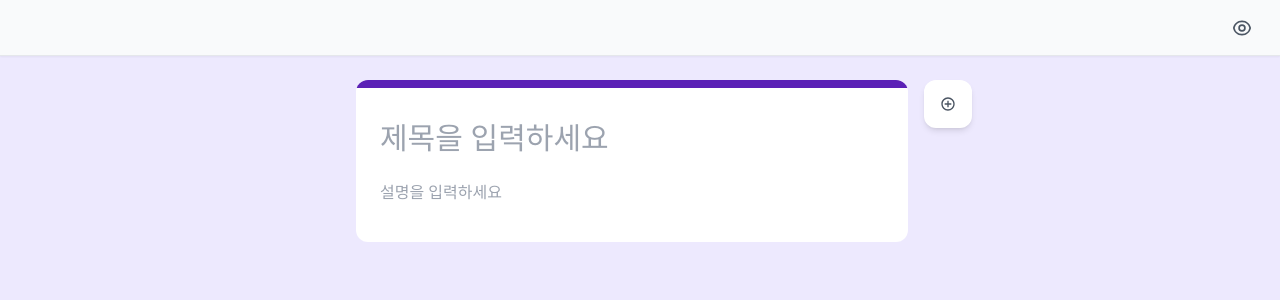
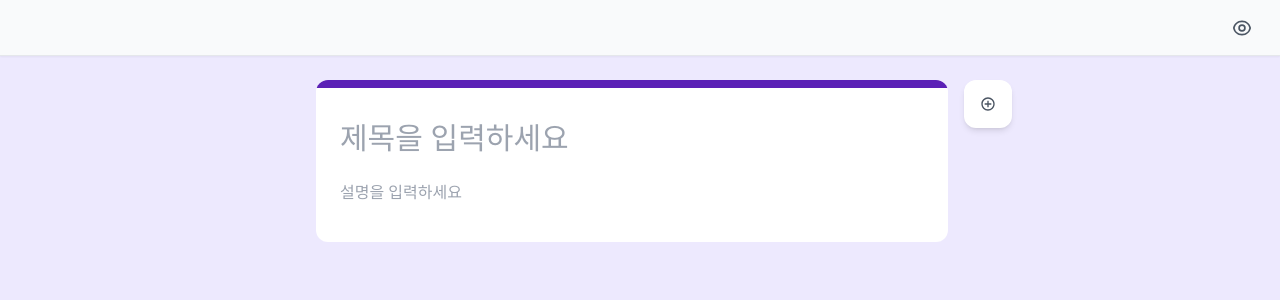
Before and after one commit to bh2980/googleFormClone, a React (Vite) app: page /editor in a window 1280 px wide. Shown: the top 300 px of the page. Built offline with nearby package versions, Linux system fonts and the light colour scheme.

Commit message:
design: p -> py로 변경

```diff
--- a/src/pages/Editor.tsx
+++ b/src/pages/Editor.tsx
@@ -65,7 +65,7 @@ const Editor = () => {
           </IconButton>
         </Link>
       </div>
-      <div className="flex w-full p-20">
+      <div className="flex w-full py-20">
         <div className="flex-1"></div>
         <form className="flex flex-[2] gap-4 flex-col ">
           <TitleBlock />
```
